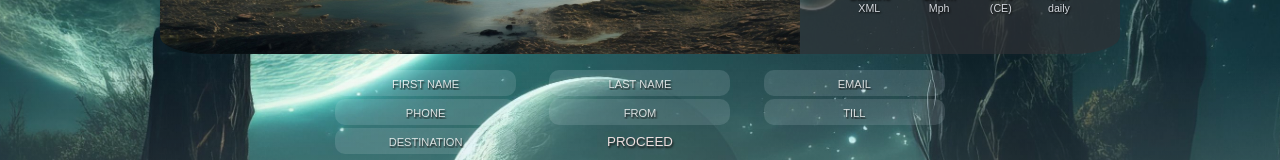
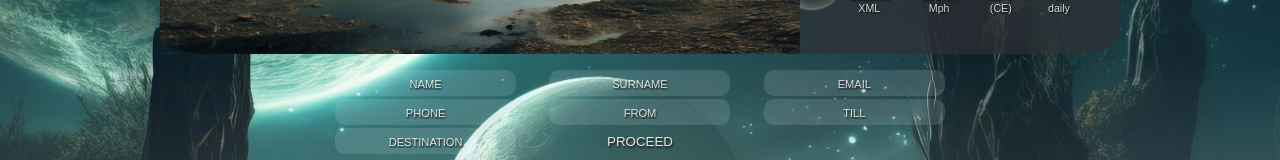
Before and after one commit to thegroosalugg/Andromeda, a React (Vite) app: page /ships/1 in a window 1280 px wide. Both pictures are taken after a click on the element 112 px from the left and 1090 px from the top of the page. Shown: the part 464-624 px from the top of the page. Built offline with nearby package versions, Linux system fonts and the light colour scheme; a web font is replaced by a local one.

Commit message:
cleaned up form & input. Placeholders/text now decided by ID

```diff
--- a/src/components/form/DateInput.tsx
+++ b/src/components/form/DateInput.tsx
@@ -4,12 +4,16 @@ import { motion } from 'framer-motion';
 import 'react-datepicker/dist/react-datepicker.css';
 import css from './Input.module.css';
 
-interface DateProps {
-  label: string;
-  id: string;
+interface Errors {
+  [key: string]: string;
 }
 
-const DateInput: React.FC<DateProps> = ({ id, label }) => {
+interface DateProps {
+  id: string;
+  errors: Errors;
+}
+
+const DateInput: React.FC<DateProps> = ({ id, errors }) => {
   const [startDate, setStartDate] = useState<Date | null>(null);
 
   const today = new Date();
@@ -28,7 +32,7 @@ const DateInput: React.FC<DateProps> = ({ id, label }) => {
         name={id}
         selected={startDate}
         onChange={(date: Date) => setStartDate(date)}
-        placeholderText={label}
+        placeholderText={errors[id] ? errors[id] : id.toUpperCase()}
         dateFormat="dd MMMM yyyy"
         minDate={new Date()}
         maxDate={maxDate}
--- a/src/components/form/Form.tsx
+++ b/src/components/form/Form.tsx
@@ -4,16 +4,6 @@ import css from './Form.module.css';
 import DateInput from './DateInput';
 import { useFormValidation } from '@/hooks/useFormValidation';
 // import { useNavigate } from 'react-router-dom';
-
-const labels = {
-  name: 'FIRST NAME',
-  surname: 'LAST NAME',
-  email: 'EMAIL',
-  phone: 'PHONE',
-  from: 'FROM',
-  till: 'TILL',
-  destination: 'DESTINATION',
-};
 
 export default function Form() {
   // const navigate = useNavigate();
@@ -24,12 +14,11 @@ export default function Form() {
     event.preventDefault();
     const formData = new FormData(event.currentTarget);
     const data = Object.fromEntries(formData);
-
     validate(data);
-
-    console.clear(); console.log('find me in /components/form', data, errors); // log & clear
     // navigate('/ships');
   }
+
+  console.clear(); console.log('find me in /components/form', errors); // log & clear
 
   return (
     <div className={css.overlay}>
@@ -41,13 +30,13 @@ export default function Form() {
         whileInView='visible'
         viewport={{ once: true }}
       >
-        <Input label={errors.name || labels.name} id='name' />
-        <Input label={errors.surname || labels.surname} id='surname' />
-        <Input label={errors.email || labels.email} id='email' />
-        <Input label={errors.phone || labels.phone} id='phone' />
-        <DateInput label={errors.from || labels.from} id='from' />
-        <DateInput label={errors.till || labels.till} id='till' />
-        <Input label={errors.destination || labels.destination} id='destination' />
+        <Input id='name' errors={errors} />
+        <Input id='surname' errors={errors} />
+        <Input id='email' errors={errors} />
+        <Input id='phone' errors={errors} />
+        <DateInput id='from' errors={errors} />
+        <DateInput id='till' errors={errors} />
+        <Input id='destination' errors={errors} />
         <motion.button variants={variants} whileHover={{ scale: 1.2, color: '#FFA500' }}>
           PROCEED
         </motion.button>
--- a/src/components/form/Input.tsx
+++ b/src/components/form/Input.tsx
@@ -1,20 +1,22 @@
 import { motion } from 'framer-motion';
 import css from './Input.module.css';
 
-interface InputProps {
-  label: string;
-  id: string;
-  type?: string;
+interface Errors {
+  [key: string]: string;
 }
 
-const Input: React.FC<InputProps> = ({ id, label, type = 'text', ...props }) => {
+interface InputProps {
+  id: string;
+  errors: Errors;
+}
+
+const Input: React.FC<InputProps> = ({ id, errors, ...props }) => {
   return (
     <motion.input
       className={css.input}
       id={id}
       name={id}
-      type={type}
-      placeholder={label}
+      placeholder={errors[id] ? errors[id] : id.toUpperCase()}
       {...props}
       variants={{ hidden: { opacity: 0, scale: 0.5 }, visible: { opacity: 1, scale: 1 } }}
       whileFocus={{ scale: 1.1 }}
```
